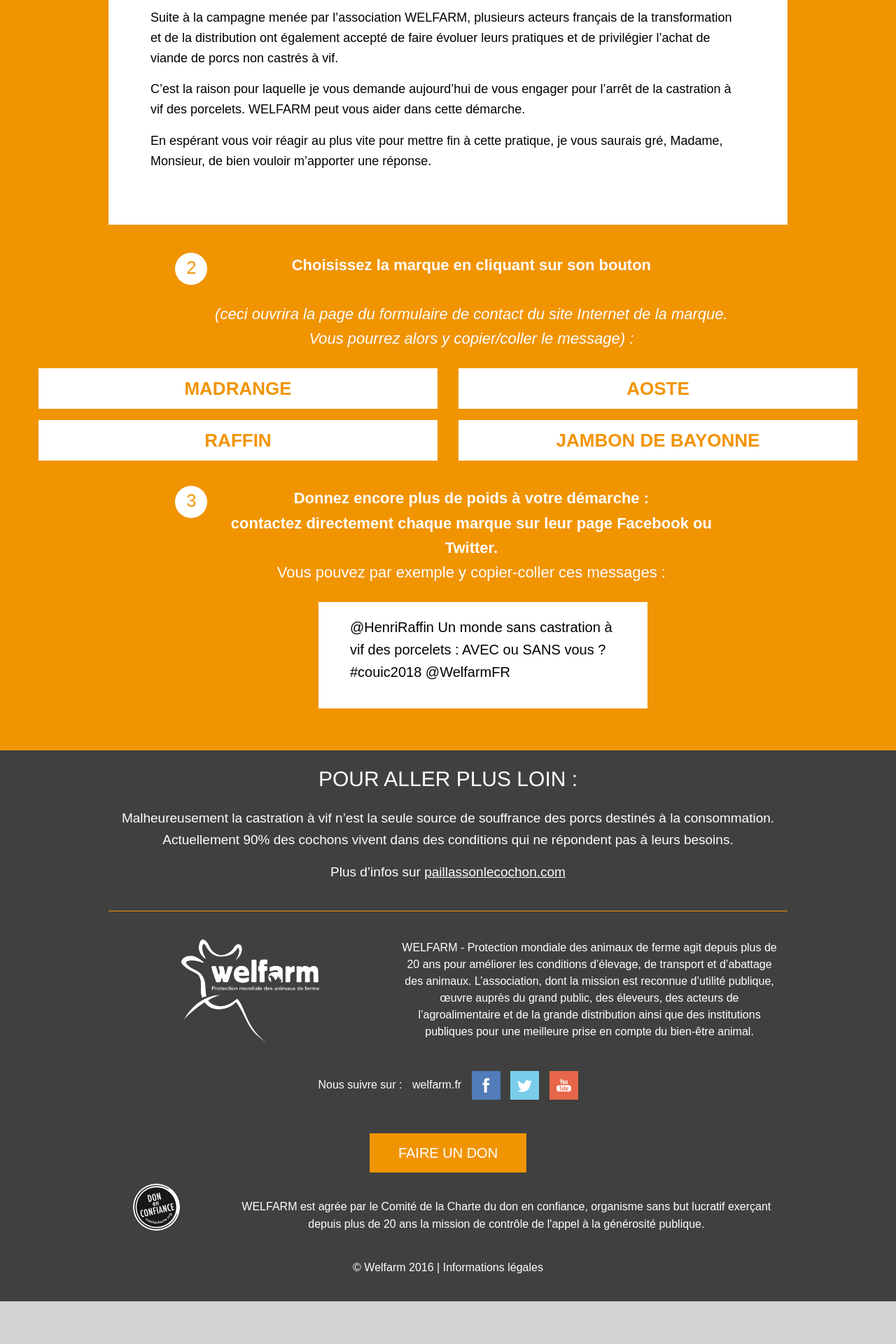
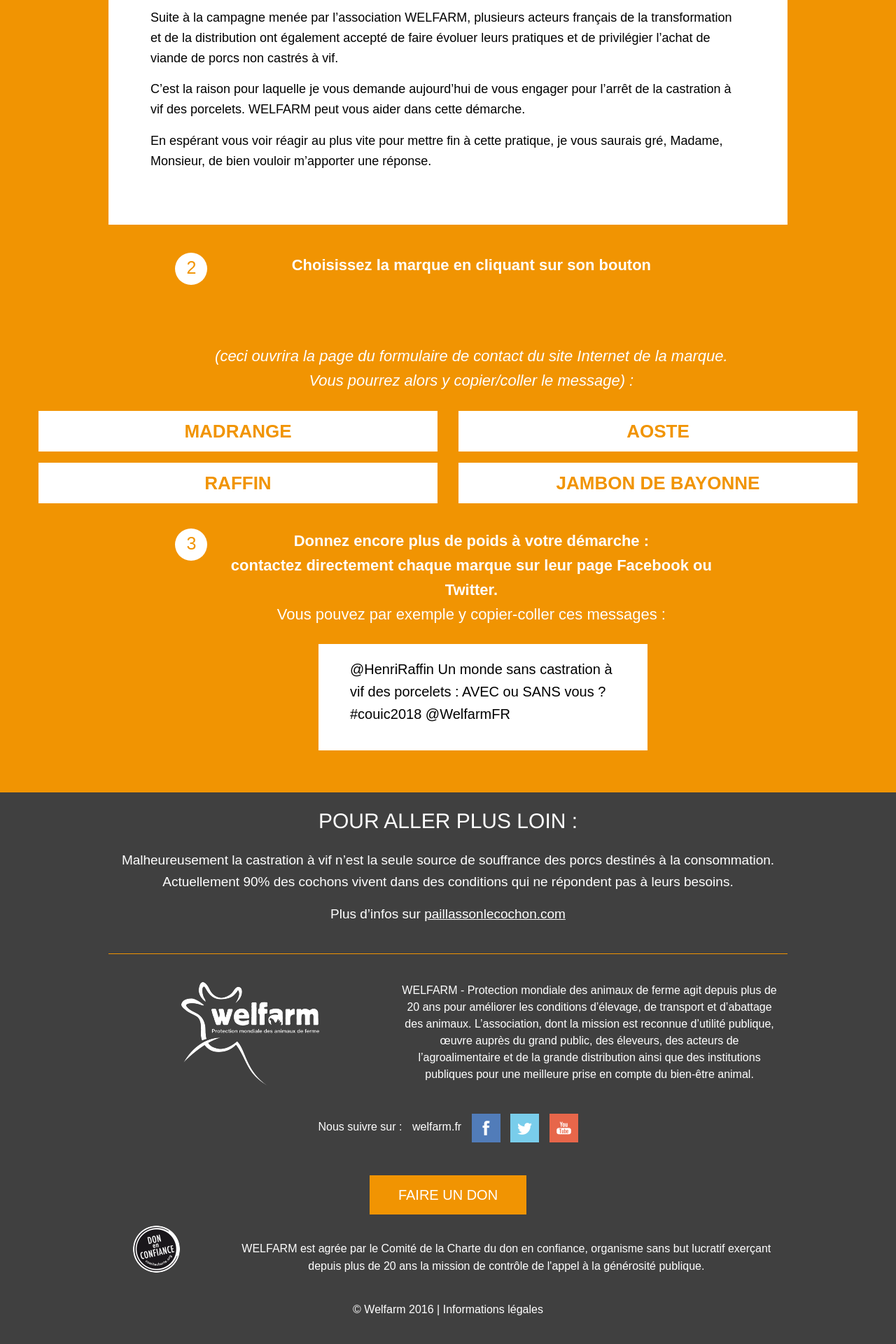
Before and after one commit to adfinitas-app/welfarm-petition, a Jekyll site: the page built from index.html, in a window 1280 px wide. Shown: the part 4089-6009 px from the top of the page at 70% size. Built offline with Jekyll 4.4.1, drawn with Linux system fonts in a browser that asks for light colours; comment, search, counter and statistics services are not loaded; before the commit the page ends 5948 px from its top, so only the background shows below that.

Commit message:
Updated '_includes/professionels.html' via CloudCannon

```diff
--- a/_includes/professionels.html
+++ b/_includes/professionels.html
@@ -55,17 +55,37 @@
   <div class="part-3">
     <div class="row medium-collapse">
       <div class="large-8 columns large-centered small-collapse">
+
+
+
 	<div class="medium-1 small-2 columns">
 	  <div class="number-petition">2</div>
 	</div>
+
 	<div class="medium-11 small-10 columns">
 	  <p class="legende-number-petition">
 	  Choisissez la marque en cliquant sur son bouton<br />
+	  </p>
+	</div>
+      </div>
+    </div>
+
+
+        <div class="row medium-collapse">
+      <div class="large-8 columns large-centered small-collapse">
+
+
+
+
+	<div class="medium-offset-1 medium-11 small-offset-2 small-10 columns">
+	  <p class="legende-number-petition"><br />
 	  <span class="italic nobold"><br>(ceci ouvrira la page du formulaire de contact du site Internet de la marque. Vous pourrez alors y copier/coller le message) :</span>
 	  </p>
 	</div>
       </div>
     </div>
+
+
     <div class="row">
 	    <div class="small-12 large-6 columns">
 	    <a class="button marque " target="_blank" href="mailto:consommateurs@madrange.com">Madrange</a></div>
```
